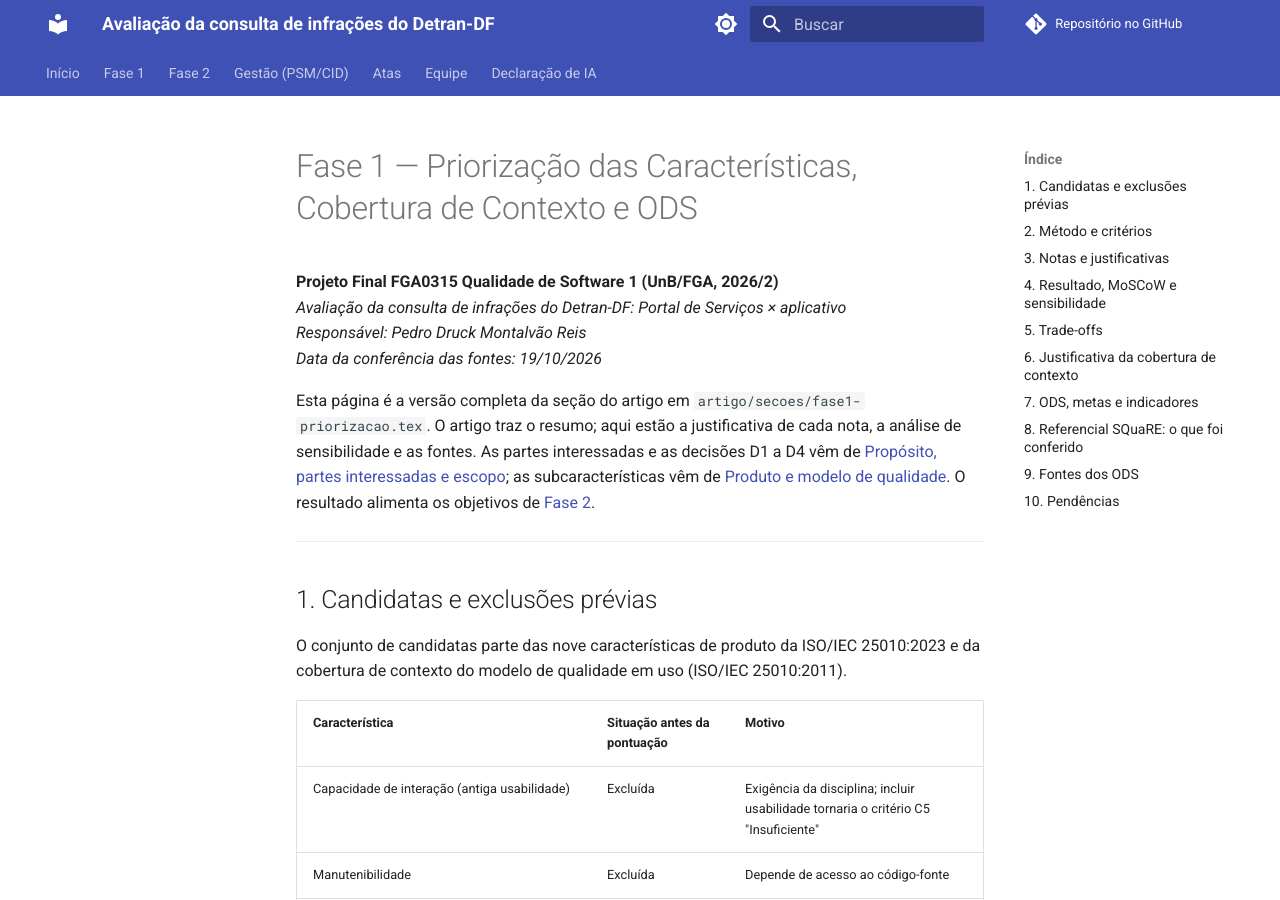
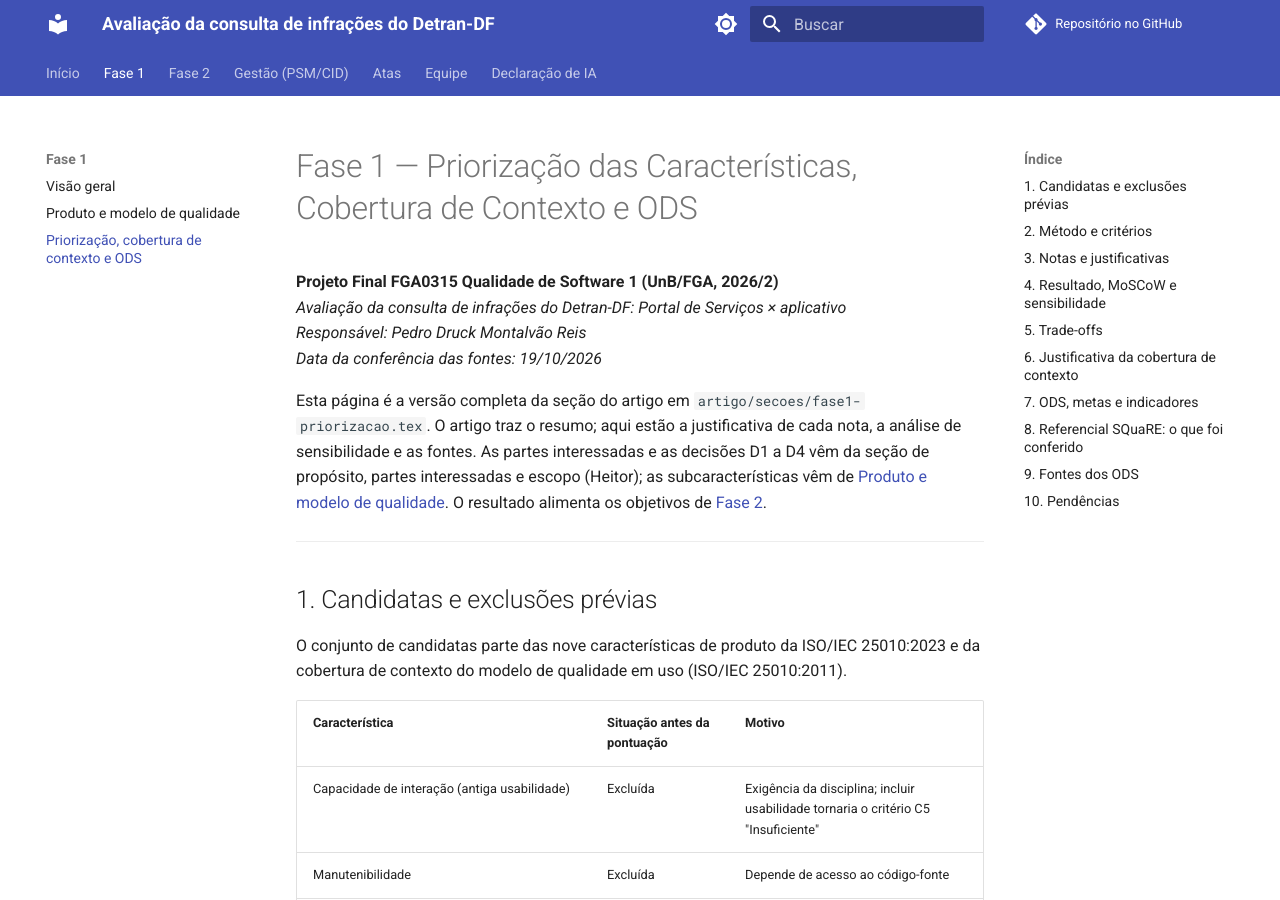
Before and after one commit to FCTE-Qualidade-de-Software-1/2026-2_T02_KATHERINE_JOHNSON, an MkDocs documentation site: the page built from docs/fase1-priorizacao.md, in a window 1280 px wide and 900 px high. Built offline with MkDocs 1.6.1 and Material for MkDocs 9.7.7, drawn with Linux system fonts in a browser that asks for light colours; comment, search, counter and statistics services are not loaded; some of the changed text lies outside the part shown.

Commit message:
docs(gitpage): inclui a página de priorização no menu da Fase 1

```diff
--- a/docs/fase1-priorizacao.md
+++ b/docs/fase1-priorizacao.md
@@ -5,7 +5,7 @@
 *Responsável: Pedro Druck Montalvão Reis*
 *Data da conferência das fontes: 19/10/2026*
 
-Esta página é a versão completa da seção do artigo em `artigo/secoes/fase1-priorizacao.tex`. O artigo traz o resumo; aqui estão a justificativa de cada nota, a análise de sensibilidade e as fontes. As partes interessadas e as decisões D1 a D4 vêm de [Propósito, partes interessadas e escopo](fase1-proposito.md); as subcaracterísticas vêm de [Produto e modelo de qualidade](fase1-produto.md). O resultado alimenta os objetivos de [Fase 2](fase2-gqm.md).
+Esta página é a versão completa da seção do artigo em `artigo/secoes/fase1-priorizacao.tex`. O artigo traz o resumo; aqui estão a justificativa de cada nota, a análise de sensibilidade e as fontes. As partes interessadas e as decisões D1 a D4 vêm da seção de propósito, partes interessadas e escopo (Heitor); as subcaracterísticas vêm de [Produto e modelo de qualidade](fase1-produto.md). O resultado alimenta os objetivos de [Fase 2](fase2-gqm.md).
 
 ---
 
--- a/mkdocs.yml
+++ b/mkdocs.yml
@@ -58,6 +58,7 @@ nav:
   - Fase 1:
       - Visão geral: fase1.md
       - Produto e modelo de qualidade: fase1-produto.md
+      - Priorização, cobertura de contexto e ODS: fase1-priorizacao.md
   - Fase 2:
       - Visão geral: fase2.md
       - Objetivos, questões e hipóteses: fase2-gqm.md
```
Also changed, not shown: docs/fase1.md (+1 -1 lines).
